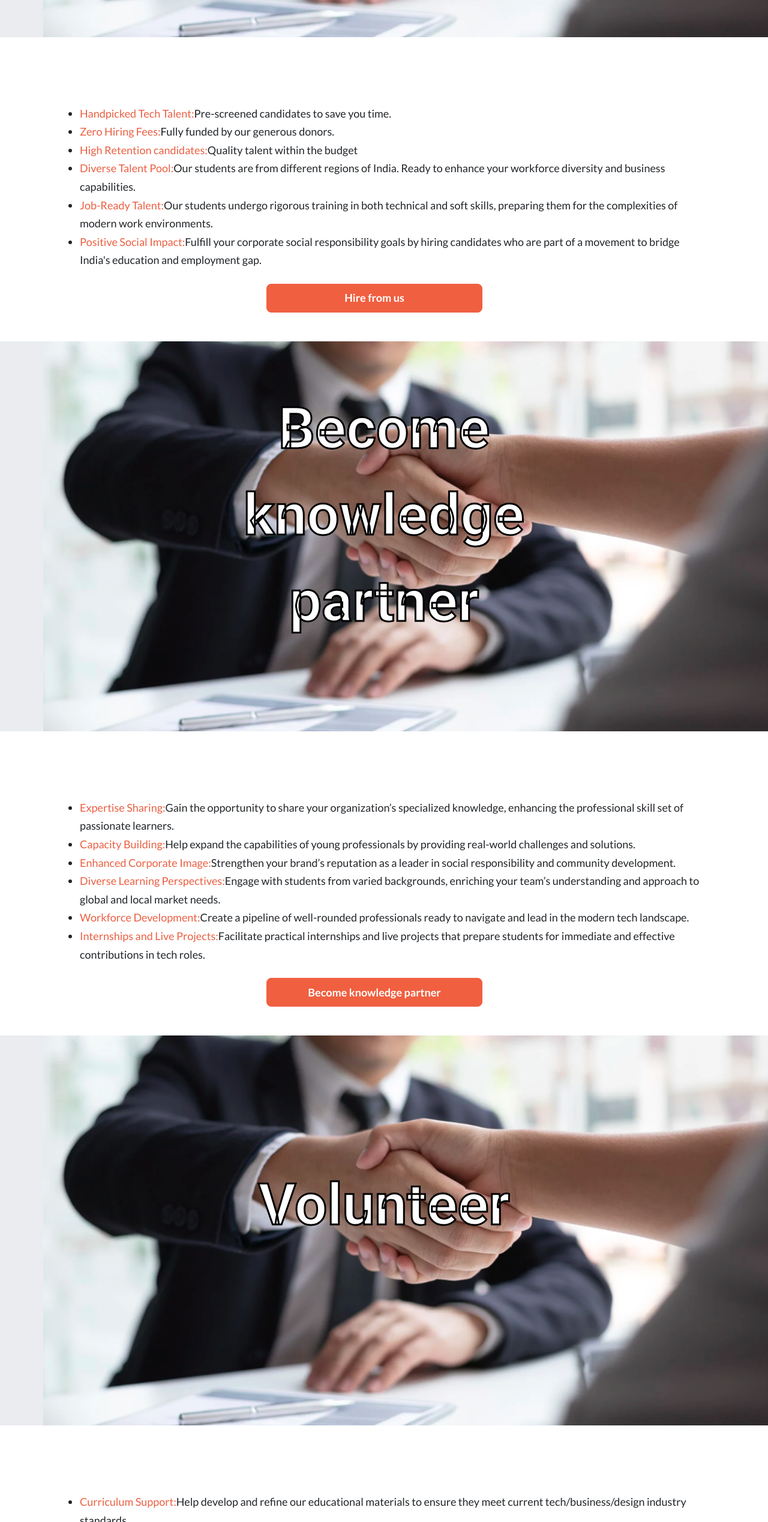
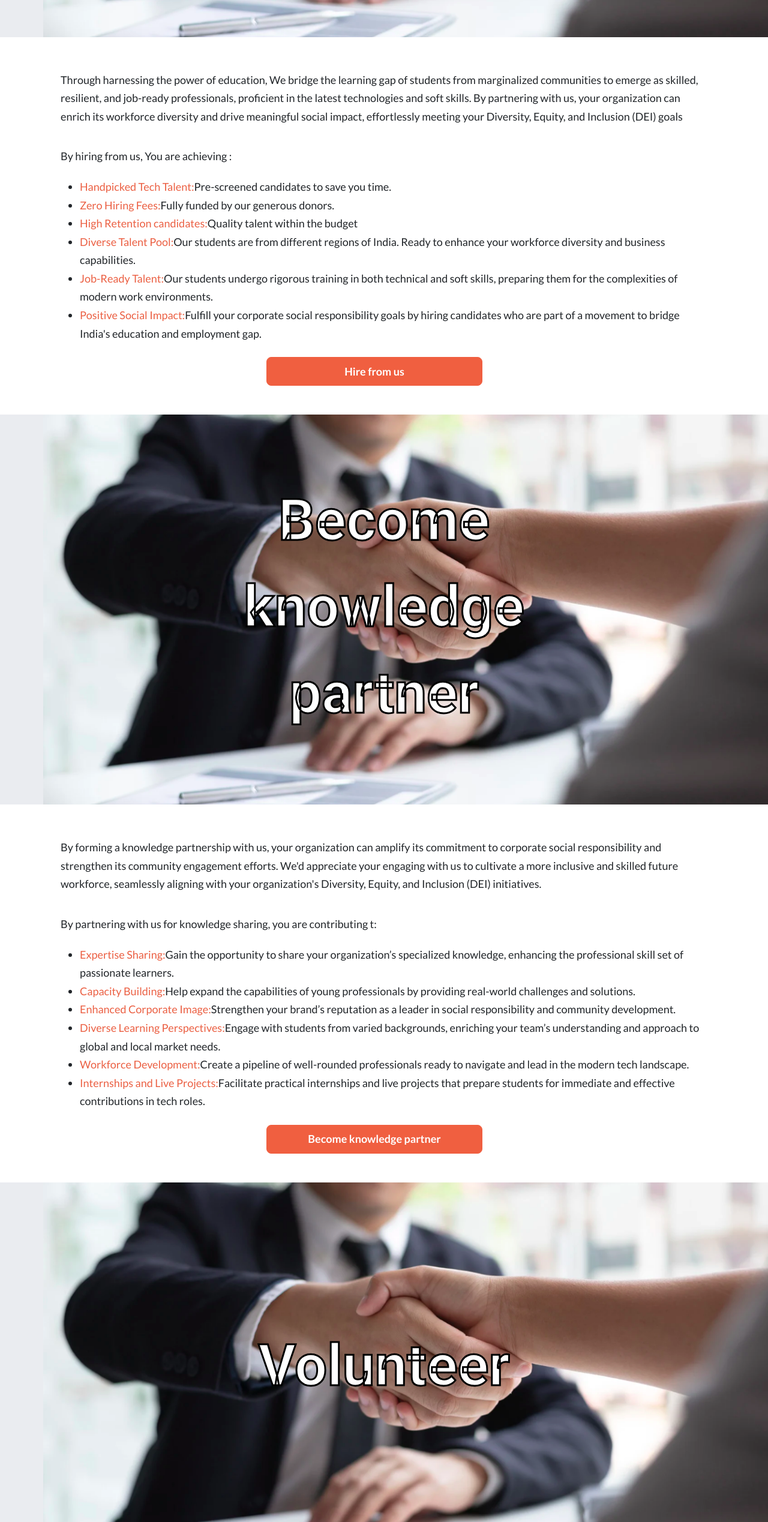
Before and after one commit to navgurukul/nightingale, a React (Create React App) app: page /hiring in a window 1280 px wide. Shown: the part 1569-4106 px from the top of the page at 60% size. Built offline with nearby package versions, Linux system fonts and the light colour scheme; a web font is replaced by a local one.

Commit message:
new page for hiring page

```diff
--- a/src/Page/NgHiring/Data.js
+++ b/src/Page/NgHiring/Data.js
@@ -1,79 +1,79 @@
 
-// import hirefromus from './assets/hirefromus.png';
+import hirefromus from './assets/hirefromus.png';
 
-// const data = [
-//     {
-//         img: hirefromus,
-//         para: "Through harnessing the power of education, We bridge the learning gap of students from marginalized communities to emerge as skilled, resilient, and job-ready professionals, proficient in the latest technologies and soft skills. By partnering with us, your organization can enrich its workforce diversity and drive meaningful social impact, effortlessly meeting your Diversity, Equity, and Inclusion (DEI) goals",
-//         hadding: "By hiring from us, You are achieving :",
-//         list:
-//         {
-//             highlighttext1:"Handpicked Tech Talent:",
-//             one: "Pre-screened candidates to save you time.",
-//             highlighttext2:"Zero Hiring Fees:",
-//             two: "Fully funded by our generous donors.",
-//             highlighttext3:"High Retention candidates:",
-//             third: "Quality talent within the budget",
-//             highlighttext4:"Diverse Talent Pool:",
-//             four: "Our students are from different regions of India. Ready to enhance your workforce diversity and business capabilities.",
-//             highlighttext5:"Job-Ready Talent:",
-//             five: "Our students undergo rigorous training in both technical and soft skills, preparing them for the complexities of modern work environments.",
-//             highlighttext6:"Positive Social Impact:",
-//             six: "Fulfill your corporate social responsibility goals by hiring candidates who are part of a movement to bridge India's education and employment gap."
-//         },
-//         button: "Hire from us",
-//         text: "Hire from Us"
-//     }
-//     ,
+const data = [
+    {
+        img: hirefromus,
+        para: "Through harnessing the power of education, We bridge the learning gap of students from marginalized communities to emerge as skilled, resilient, and job-ready professionals, proficient in the latest technologies and soft skills. By partnering with us, your organization can enrich its workforce diversity and drive meaningful social impact, effortlessly meeting your Diversity, Equity, and Inclusion (DEI) goals",
+        hadding: "By hiring from us, You are achieving :",
+        list:
+        {
+            highlighttext1:"Handpicked Tech Talent:",
+            one: "Pre-screened candidates to save you time.",
+            highlighttext2:"Zero Hiring Fees:",
+            two: "Fully funded by our generous donors.",
+            highlighttext3:"High Retention candidates:",
+            third: "Quality talent within the budget",
+            highlighttext4:"Diverse Talent Pool:",
+            four: "Our students are from different regions of India. Ready to enhance your workforce diversity and business capabilities.",
+            highlighttext5:"Job-Ready Talent:",
+            five: "Our students undergo rigorous training in both technical and soft skills, preparing them for the complexities of modern work environments.",
+            highlighttext6:"Positive Social Impact:",
+            six: "Fulfill your corporate social responsibility goals by hiring candidates who are part of a movement to bridge India's education and employment gap."
+        },
+        button: "Hire from us",
+        text: "Hire from Us"
+    }
+    ,
 
-//     {
+    {
 
-//         img: hirefromus,
-//         para: "By forming a knowledge partnership with us, your organization can amplify its commitment to corporate social responsibility and strengthen its community engagement efforts. We'd appreciate your engaging with us to cultivate a more inclusive and skilled future workforce, seamlessly aligning with your organization's Diversity, Equity, and Inclusion (DEI) initiatives.",
-//         hadding: "By partnering with us for knowledge sharing, you are contributing t: ",
-//         list:
-//         {
-//             highlighttext1:"Expertise Sharing:",
-//             one: "Gain the opportunity to share your organization’s specialized knowledge, enhancing the professional skill set of passionate learners.",
-//             highlighttext2:"Capacity Building:",
-//             two: "Help expand the capabilities of young professionals by providing real-world challenges and solutions.",
-//             highlighttext3:"Enhanced Corporate Image:",
-//             third: "Strengthen your brand’s reputation as a leader in social responsibility and community development.",
-//             highlighttext4:"Diverse Learning Perspectives:",
-//             four: "Engage with students from varied backgrounds, enriching your team’s understanding and approach to global and local market needs.",
-//             highlighttext5:"Workforce Development:",
-//             five: "Create a pipeline of well-rounded professionals ready to navigate and lead in the modern tech landscape.",
-//             highlighttext6:"Internships and Live Projects:",
-//             six: "Facilitate practical internships and live projects that prepare students for immediate and effective contributions in tech roles."
-//         },
-//         button: "Become knowledge partner",
-//         text:"Become knowledge partner"
+        img: hirefromus,
+        para: "By forming a knowledge partnership with us, your organization can amplify its commitment to corporate social responsibility and strengthen its community engagement efforts. We'd appreciate your engaging with us to cultivate a more inclusive and skilled future workforce, seamlessly aligning with your organization's Diversity, Equity, and Inclusion (DEI) initiatives.",
+        hadding: "By partnering with us for knowledge sharing, you are contributing t: ",
+        list:
+        {
+            highlighttext1:"Expertise Sharing:",
+            one: "Gain the opportunity to share your organization’s specialized knowledge, enhancing the professional skill set of passionate learners.",
+            highlighttext2:"Capacity Building:",
+            two: "Help expand the capabilities of young professionals by providing real-world challenges and solutions.",
+            highlighttext3:"Enhanced Corporate Image:",
+            third: "Strengthen your brand’s reputation as a leader in social responsibility and community development.",
+            highlighttext4:"Diverse Learning Perspectives:",
+            four: "Engage with students from varied backgrounds, enriching your team’s understanding and approach to global and local market needs.",
+            highlighttext5:"Workforce Development:",
+            five: "Create a pipeline of well-rounded professionals ready to navigate and lead in the modern tech landscape.",
+            highlighttext6:"Internships and Live Projects:",
+            six: "Facilitate practical internships and live projects that prepare students for immediate and effective contributions in tech roles."
+        },
+        button: "Become knowledge partner",
+        text:"Become knowledge partner"
 
-//     },
-//     {
+    },
+    {
 
-//         img: hirefromus,
-//         para: "Volunteer at NavGurukul and play a pivotal role in transforming lives through education. Volunteering with NavGurukul offers a chance to contribute to societal change, gain immense personal fulfillment, and directly impact the futures of young aspiring tech professionals. Join us to make a difference, one student at a time. Opportunities for Volunteers:",
-//         list:
-//         {
-//             highlighttext1:"Curriculum Support:",
-//             one: "Help develop and refine our educational materials to ensure they meet current tech/business/design industry standards.",
-//             highlighttext2:"Mentorship:",
-//             two: "Guide students through one-on-one sessions, providing career advice, technical training, and personal development insights.",
-//             highlighttext3:"Project Collaboration:",
-//             third: "Engage directly in student projects, offering expertise and oversight that lead to real-world solutions.",
-//             highlighttext4:"Workshop Facilitation:",
-//             four: " Lead workshops in your area of expertise, providing hands-on learning experiences that are critical for student growth.",
-//             highlighttext5:"Community Engagement:",
-//             five: "Help organize community outreach programs that expand our impact and build local partnerships.",
-//         },
-//         button: "Volunteer",
-//         text:"Volunteer"
-//     }
+        img: hirefromus,
+        para: "Volunteer at NavGurukul and play a pivotal role in transforming lives through education. Volunteering with NavGurukul offers a chance to contribute to societal change, gain immense personal fulfillment, and directly impact the futures of young aspiring tech professionals. Join us to make a difference, one student at a time. Opportunities for Volunteers:",
+        list:
+        {
+            highlighttext1:"Curriculum Support:",
+            one: "Help develop and refine our educational materials to ensure they meet current tech/business/design industry standards.",
+            highlighttext2:"Mentorship:",
+            two: "Guide students through one-on-one sessions, providing career advice, technical training, and personal development insights.",
+            highlighttext3:"Project Collaboration:",
+            third: "Engage directly in student projects, offering expertise and oversight that lead to real-world solutions.",
+            highlighttext4:"Workshop Facilitation:",
+            four: " Lead workshops in your area of expertise, providing hands-on learning experiences that are critical for student growth.",
+            highlighttext5:"Community Engagement:",
+            five: "Help organize community outreach programs that expand our impact and build local partnerships.",
+        },
+        button: "Volunteer",
+        text:"Volunteer"
+    }
 
-// ];
+];
 
-// export default data;
+export default data;
 
 
 
@@ -89,74 +89,93 @@
 
 
 
-import hirefromus from './assets/hirefromus.png';
+// import hirefromus from './assets/hirefromus.png';
 // import img from './assets/image.png'
 
 
-const data = [
-    {
-        img: hirefromus,
-        heading: "By hiring from us, You are achieving:",
-        paragraph: "Through harnessing the power of education, We bridge the learning gap of students from marginalized communities to emerge as skilled, resilient, and job-ready professionals, proficient in the latest technologies and soft skills. By partnering with us, your organization can enrich its workforce diversity and drive meaningful social impact, effortlessly meeting your Diversity, Equity, and Inclusion (DEI) goals",
-        list: {
-            highlighttext1: "Handpicked Tech Talent:",
-            one: "Pre-screened candidates to save you time.",
-            highlighttext2: "Zero Hiring Fees:",
-            two: "Fully funded by our generous donors.",
-            highlighttext3: "High Retention candidates:",
-            third: "Quality talent within the budget",
-            highlighttext4: "Diverse Talent Pool:",
-            four: "Our students are from different regions of India. Ready to enhance your workforce diversity and business capabilities.",
-            highlighttext5: "Job-Ready Talent:",
-            five: "Our students undergo rigorous training in both technical and soft skills, preparing them for the complexities of modern work environments.",
-            highlighttext6: "Positive Social Impact:",
-            six: "Fulfill your corporate social responsibility goals by hiring candidates who are part of a movement to bridge India's education and employment gap."
-        },
-        button: "Hire from us",
-        text: "Hire from Us"
-    },
-    {
-        img: hirefromus,
-        heading: "By partnering with us for knowledge sharing, you are contributing to:",
-        paragraph: "By forming a knowledge partnership with us, your organization can amplify its commitment to corporate social responsibility and strengthen its community engagement efforts. We'd appreciate your engaging with us to cultivate a more inclusive and skilled future workforce, seamlessly aligning with your organization's Diversity, Equity, and Inclusion (DEI) initiatives.",
-        list: {
-            highlighttext1: "Expertise Sharing:",
-            one: "Gain the opportunity to share your organization’s specialized knowledge, enhancing the professional skill set of passionate learners.",
-            highlighttext2: "Capacity Building:",
-            two: "Help expand the capabilities of young professionals by providing real-world challenges and solutions.",
-            highlighttext3: "Enhanced Corporate Image:",
-            third: "Strengthen your brand’s reputation as a leader in social responsibility and community development.",
-            highlighttext4: "Diverse Learning Perspectives:",
-            four: "Engage with students from varied backgrounds, enriching your team’s understanding and approach to global and local market needs.",
-            highlighttext5: "Workforce Development:",
-            five: "Create a pipeline of well-rounded professionals ready to navigate and lead in the modern tech landscape.",
-            highlighttext6: "Internships and Live Projects:",
-            six: "Facilitate practical internships and live projects that prepare students for immediate and effective contributions in tech roles."
-        },
-        button: "Become knowledge partner",
-        text: "Become knowledge partner"
-    },
-    {
-        img: hirefromus,
-        heading: "Opportunities for Volunteers:",
-        paragraph: "Volunteer at NavGurukul and play a pivotal role in transforming lives through education. Volunteering with NavGurukul offers a chance to contribute to societal change, gain immense personal fulfillment, and directly impact the futures of young aspiring tech professionals. Join us to make a difference, one student at a time.",
-        list: {
-            highlighttext1: "Curriculum Support:",
-            one: "Help develop and refine our educational materials to ensure they meet current tech/business/design industry standards.",
-            highlighttext2: "Mentorship:",
-            two: "Guide students through one-on-one sessions, providing career advice, technical training, and personal development insights.",
-            highlighttext3: "Project Collaboration:",
-            third: "Engage directly in student projects, offering expertise and oversight that lead to real-world solutions.",
-            highlighttext4: "Workshop Facilitation:",
-            four: "Lead workshops in your area of expertise, providing hands-on learning experiences that are critical for student growth.",
-            highlighttext5: "Community Engagement:",
-            five: "Help organize community outreach programs that expand our impact and build local partnerships."
-        },
-        button: "Volunteer",
-        text: "Volunteer"
-    }
-];
+// const data = [
+//     {
+//         img: hirefromus,
+//         heading: "By hiring from us, You are achieving:",
+//         paragraph: "Through harnessing the power of education, We bridge the learning gap of students from marginalized communities to emerge as skilled, resilient, and job-ready professionals, proficient in the latest technologies and soft skills. By partnering with us, your organization can enrich its workforce diversity and drive meaningful social impact, effortlessly meeting your Diversity, Equity, and Inclusion (DEI) goals",
+//         list: {
+//             highlighttext1: "Handpicked Tech Talent:",
+//             one: "Pre-screened candidates to save you time.",
+//             highlighttext2: "Zero Hiring Fees:",
+//             two: "Fully funded by our generous donors.",
+//             highlighttext3: "High Retention candidates:",
+//             third: "Quality talent within the budget",
+//             highlighttext4: "Diverse Talent Pool:",
+//             four: "Our students are from different regions of India. Ready to enhance your workforce diversity and business capabilities.",
+//             highlighttext5: "Job-Ready Talent:",
+//             five: "Our students undergo rigorous training in both technical and soft skills, preparing them for the complexities of modern work environments.",
+//             highlighttext6: "Positive Social Impact:",
+//             six: "Fulfill your corporate social responsibility goals by hiring candidates who are part of a movement to bridge India's education and employment gap."
+//         },
+//         button: "Hire from us",
+//         text: "Hire from Us"
+//     },
+//     {
+//         img: hirefromus,
+//         heading: "By partnering with us for knowledge sharing, you are contributing to:",
+//         paragraph: "By forming a knowledge partnership with us, your organization can amplify its commitment to corporate social responsibility and strengthen its community engagement efforts. We'd appreciate your engaging with us to cultivate a more inclusive and skilled future workforce, seamlessly aligning with your organization's Diversity, Equity, and Inclusion (DEI) initiatives.",
+//         list: {
+//             highlighttext1: "Expertise Sharing:",
+//             one: "Gain the opportunity to share your organization’s specialized knowledge, enhancing the professional skill set of passionate learners.",
+//             highlighttext2: "Capacity Building:",
+//             two: "Help expand the capabilities of young professionals by providing real-world challenges and solutions.",
+//             highlighttext3: "Enhanced Corporate Image:",
+//             third: "Strengthen your brand’s reputation as a leader in social responsibility and community development.",
+//             highlighttext4: "Diverse Learning Perspectives:",
+//             four: "Engage with students from varied backgrounds, enriching your team’s understanding and approach to global and local market needs.",
+//             highlighttext5: "Workforce Development:",
+//             five: "Create a pipeline of well-rounded professionals ready to navigate and lead in the modern tech landscape.",
+//             highlighttext6: "Internships and Live Projects:",
+//             six: "Facilitate practical internships and live projects that prepare students for immediate and effective contributions in tech roles."
+//         },
+//         button: "Become knowledge partner",
+//         text: "Become knowledge partner"
+//     },
+//     {
+//         img: hirefromus,
+//         heading: "Opportunities for Volunteers:",
+//         paragraph: "Volunteer at NavGurukul and play a pivotal role in transforming lives through education. Volunteering with NavGurukul offers a chance to contribute to societal change, gain immense personal fulfillment, and directly impact the futures of young aspiring tech professionals. Join us to make a difference, one student at a time.",
+//         list: {
+//             highlighttext1: "Curriculum Support:",
+//             one: "Help develop and refine our educational materials to ensure they meet current tech/business/design industry standards.",
+//             highlighttext2: "Mentorship:",
+//             two: "Guide students through one-on-one sessions, providing career advice, technical training, and personal development insights.",
+//             highlighttext3: "Project Collaboration:",
+//             third: "Engage directly in student projects, offering expertise and oversight that lead to real-world solutions.",
+//             highlighttext4: "Workshop Facilitation:",
+//             four: "Lead workshops in your area of expertise, providing hands-on learning experiences that are critical for student growth.",
+//             highlighttext5: "Community Engagement:",
+//             five: "Help organize community outreach programs that expand our impact and build local partnerships."
+//         },
+//         button: "Volunteer",
+//         text: "Volunteer"
+//     }
+// ];
 
+// const userInfo = [
+//     {
+//         img: img,
+//         heading: "NavGurukul Student",
+//         paragraph: "Excerpt, Blogs, Portfolio, Learning experiences",
 
+//     },
+//     {
+//         img: img,
+//         heading: "NavGurukul Student",
+//         paragraph: "Excerpt, Blogs, Portfolio, Learning experiences",
+//     },
+//     {
+//         img: img,
+//         heading: "HR & recruiters",
+//         paragraph: "",
 
-export default data;
+//     },
+
+// ];
+
+// export { data, userInfo };
```
Also changed, not shown: src/Page/NgHiring/index.js (+23 -19 lines).
